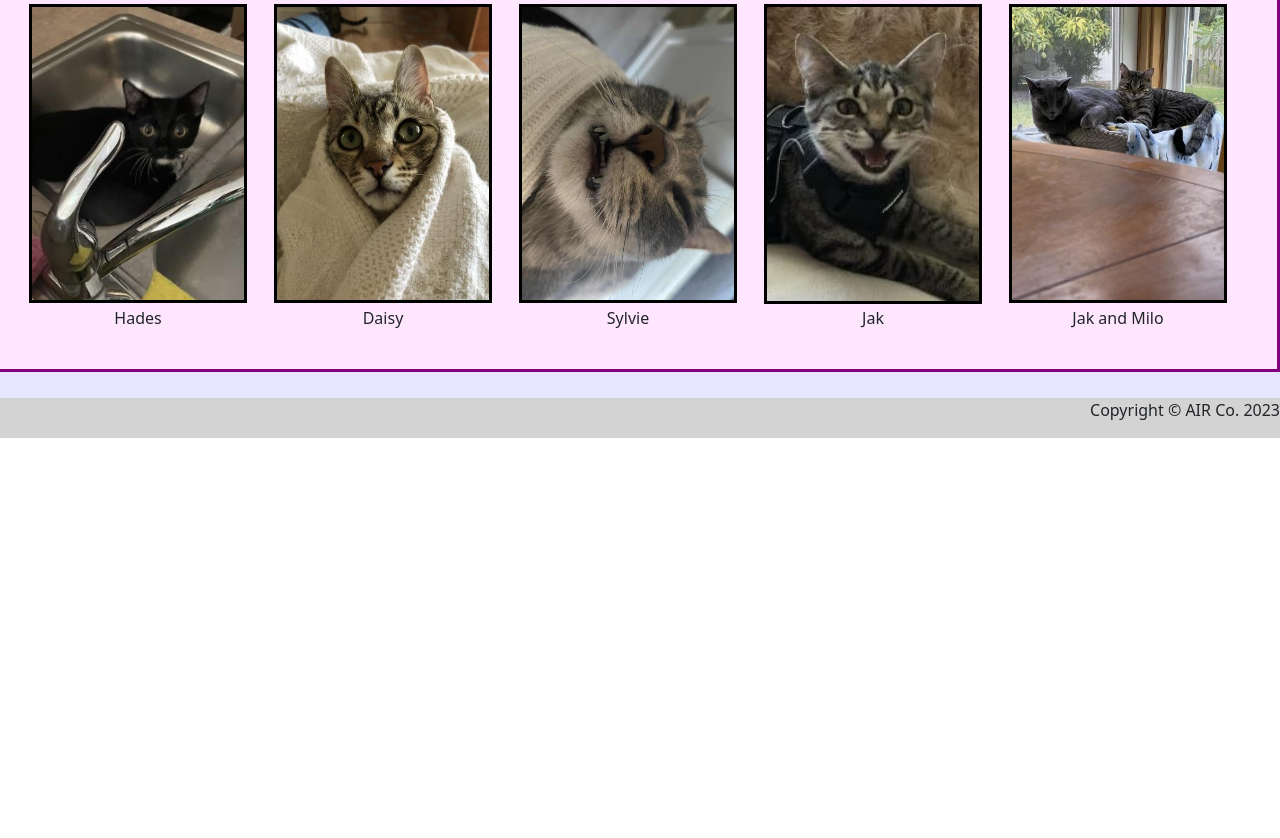
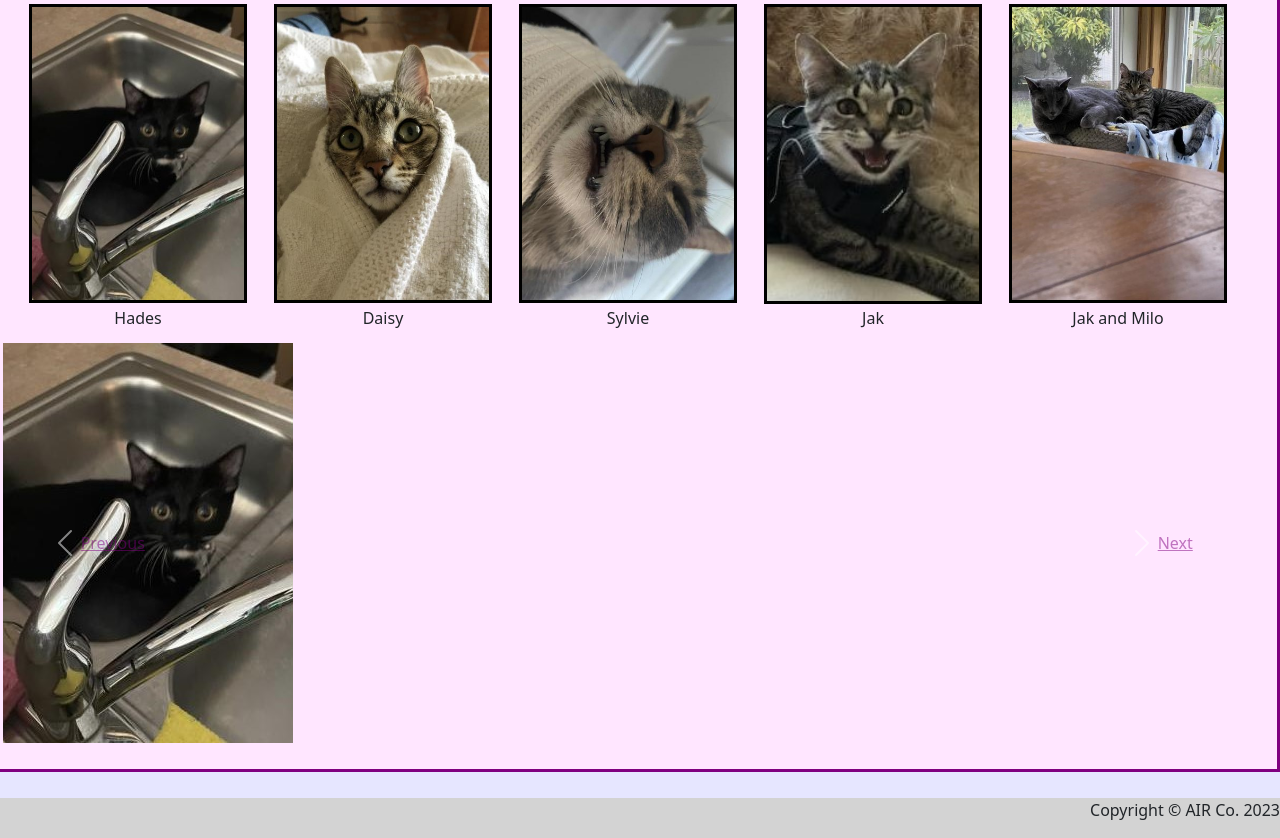
Before and after one commit to RedTitan222/thegang.github.io, a plain HTML site: page index.html in a window 1280 px wide. Shown: the part 1238-2076 px from the top of the page. Before the commit the page ends 1676 px from the top, so only its background shows below. Drawn offline with nearby package versions, Linux system fonts and the light colour scheme.

Commit message:
Adding Carousel

```diff
--- a/index.html
+++ b/index.html
@@ -13,14 +13,10 @@
     <script>
       function toggleCSS() {
         var currentCSS = document.getElementById('theme1');
-          if (currentCSS.getAttribute('href') == 'main.css') {
-            currentCSS.setAttribute('href', 'alternate.css');
-          }
-          else {
-            currentCSS.setAttribute('href', 'main.css');
-          }
+        if (currentCSS.getAttribute('href') == 'main.css') { currentCSS.setAttribute('href', 'alternate.css'); }
+        else { currentCSS.setAttribute('href', 'main.css'); }
       }
-      </script>
+    </script>
    </head>
    <body class="conatiner">
      <div class="row">
@@ -105,6 +101,24 @@
               </tr>
             </table>
         </div>
+        <div id="carouselExampleControl" class="carousel slide" data-ride="carousel">
+          <div class="carousel-inner">
+            <div class="carousel-item active">
+              <img class="d-block" src="./Images/HadesCaught2.jpg" alt="Hades Profile Picture">
+            </div>
+            <div class="carousel-item">
+              <img class="d-block" src="./Images/Rivers_Pets-scrrd2.jpg" alt="River's First Cat Profile Picture">
+            </div>
+            <a class="carousel-control-prev" href="#carouselExampleControls" role="button" data-slide="prev">
+              <span class="carousel-control-prev-icon" aria-hidden="true"></span>
+              <span class="sr-only">Previous</span>
+            </a>
+            <a class="carousel-control-next" href="#carouselExampleControls" role="button" data-slide="next">
+              <span class="carousel-control-next-icon" aria-hidden="true"></span>
+              <span class="sr-only">Next</span>
+            </a>
+          </div>
+        </div>
         </main>
         <footer>
           <p id="copyright">Copyright &copy AIR Co. 2023</p>
```
